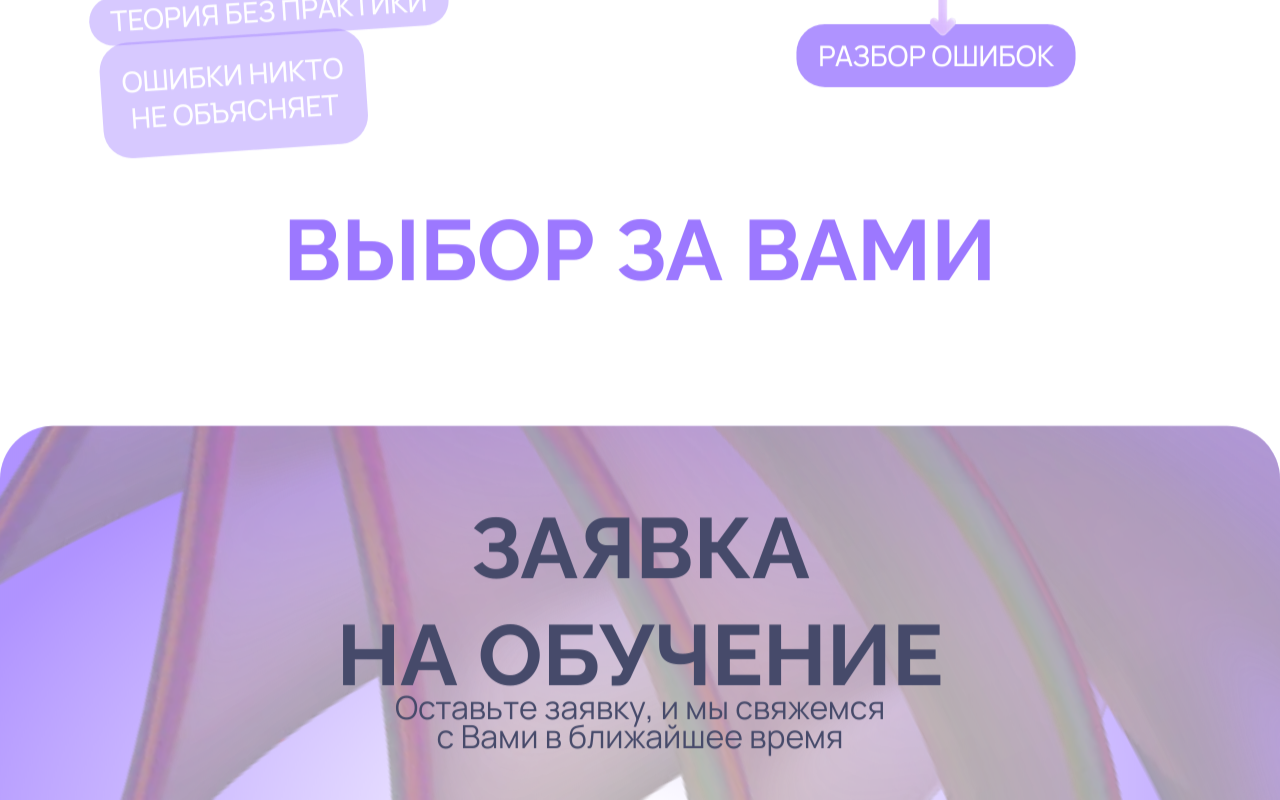
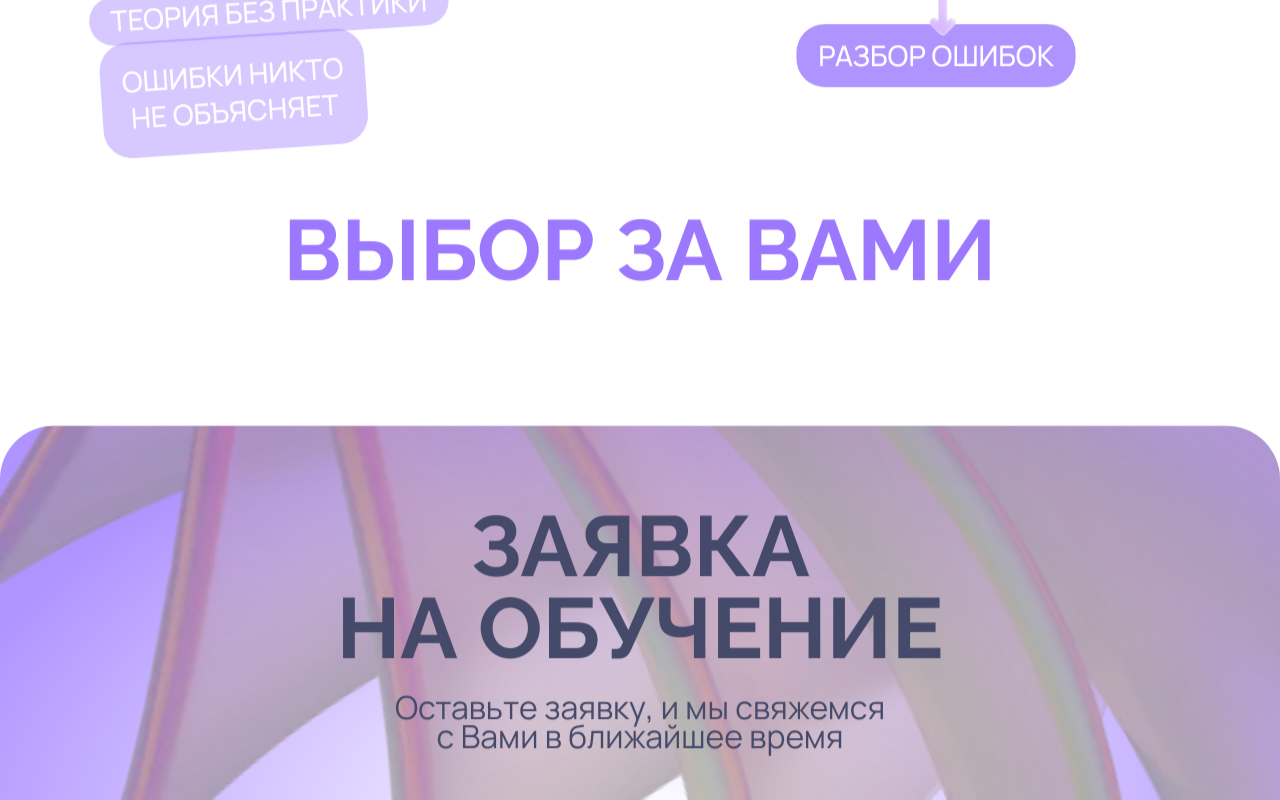
Before and after one commit to rafailvv/innoprog-website, a React (Vite) app: page / in a window 1280 px wide. Shown: the part 11200-12000 px from the top of the page. Built offline with nearby package versions, Linux system fonts and the light colour scheme.

Commit message:
Tighten application form title spacing

```diff
--- a/src/imports/MainScreenDesktop/MainScreenDesktop.tsx
+++ b/src/imports/MainScreenDesktop/MainScreenDesktop.tsx
@@ -1844,9 +1844,9 @@ function Component7() {
 
 function Frame125() {
   return (
-    <div className="content-stretch flex flex-col font-['Raleway:Bold',sans-serif] font-bold gap-[24px] items-start leading-[97px] relative shrink-0 text-[96px] uppercase w-[694px]">
+    <div className="content-stretch flex flex-col font-['Raleway:Bold',sans-serif] font-bold gap-0 items-start leading-[92px] relative shrink-0 text-[96px] uppercase w-[694px]">
       <p className="relative shrink-0 w-full">{`заявка `}</p>
-      <p className="h-[68px] relative shrink-0 w-full">на обучение</p>
+      <p className="relative shrink-0 w-full">на обучение</p>
     </div>
   );
 }
--- a/src/imports/MainScreenMobile/MainScreenMobile.tsx
+++ b/src/imports/MainScreenMobile/MainScreenMobile.tsx
@@ -2317,7 +2317,7 @@ function Frame180() {
 
 function Frame142() {
   return (
-    <div className="content-stretch flex flex-col font-['Raleway:Bold',sans-serif] font-bold gap-[8px] items-center leading-[43px] relative shrink-0 text-[40px] uppercase">
+    <div className="content-stretch flex flex-col font-['Raleway:Bold',sans-serif] font-bold gap-0 items-center leading-[39px] relative shrink-0 text-[40px] uppercase">
       <p className="relative shrink-0">{`заявка `}</p>
       <p className="relative shrink-0">на обучение</p>
     </div>
@@ -2391,7 +2391,7 @@ function Frame116() {
 
 function Component4() {
   return (
-    <div className="bg-gradient-to-b content-stretch flex flex-col from-[#ae90ff] gap-[40px] h-[515px] items-center justify-center pb-[80px] pt-[40px] relative rounded-tl-[40px] rounded-tr-[40px] shrink-0 to-[#8559ff] w-full" data-name="заявка">
+    <div className="bg-gradient-to-b content-stretch flex flex-col from-[#ae90ff] gap-[40px] h-[515px] items-center justify-center pb-[56px] pt-[64px] relative rounded-tl-[40px] rounded-tr-[40px] shrink-0 to-[#8559ff] w-full" data-name="заявка">
       <Frame113 />
       <Frame116 />
     </div>
```
